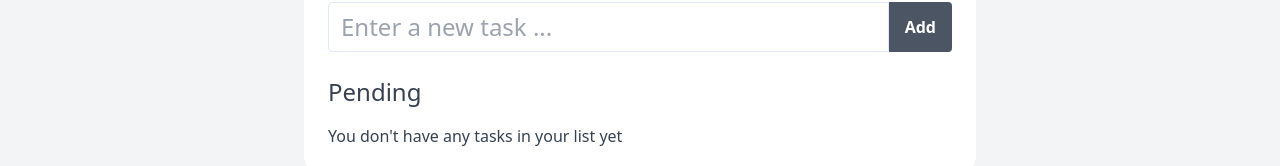
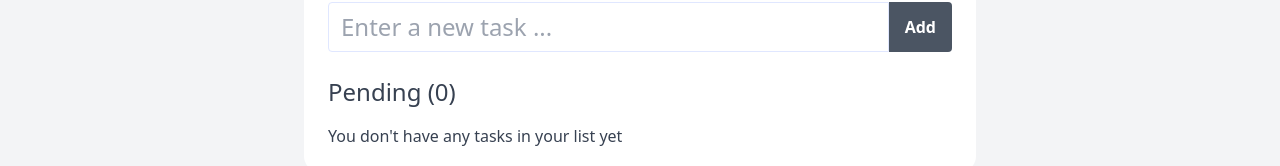
Before and after one commit to richardlawson/todo, a Vue app: page / in a window 1280 px wide. Shown: the part 344-510 px from the top of the page. Built offline with nearby package versions, Linux system fonts and the light colour scheme.

Commit message:
Add number of items to queue header

```diff
--- a/src/components/ToDo.vue
+++ b/src/components/ToDo.vue
@@ -4,7 +4,7 @@
     <input v-model="newTask" name="task" id="task" placeholder="Enter a new task ..." class="grow sm:text-2xl border-indigo-100 appearance-none border rounded-l py-2 px-3 text-gray-700 leading-tight focus:outline-none focus:border-indigo-300">
     <input type="submit" value="Add" class="flex-none bg-gray-600 text-white font-bold py-2 px-4 rounded-r hover:bg-gray-800">
   </form>
-  <h2 class="mb-4">Pending</h2>
+  <h2 class="mb-4">Pending ({{ items.length }})</h2>
   <div v-if="items.length">
     <draggable
         :list="items"
@@ -35,7 +35,7 @@
     <p>You don't have any tasks in your list yet</p>
   </div>
   <div v-if="completedItems.length" class="mt-6">
-    <h2 class="mb-4">Completed</h2>
+    <h2 class="mb-4">Completed ({{ completedItems.length }})</h2>
     <div>
       <div v-for="item in completedItems" :key="item.id" class="list-group-item flex">
         <div class="grow line-through">{{ item.task }}</div>
```
